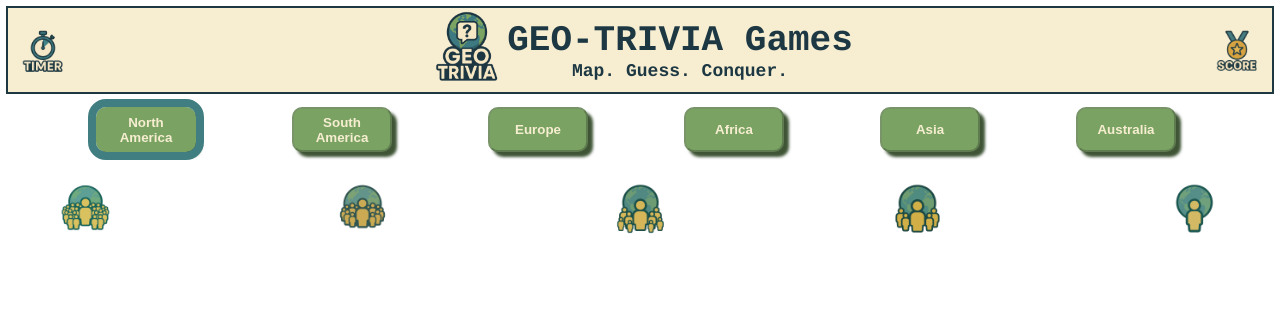
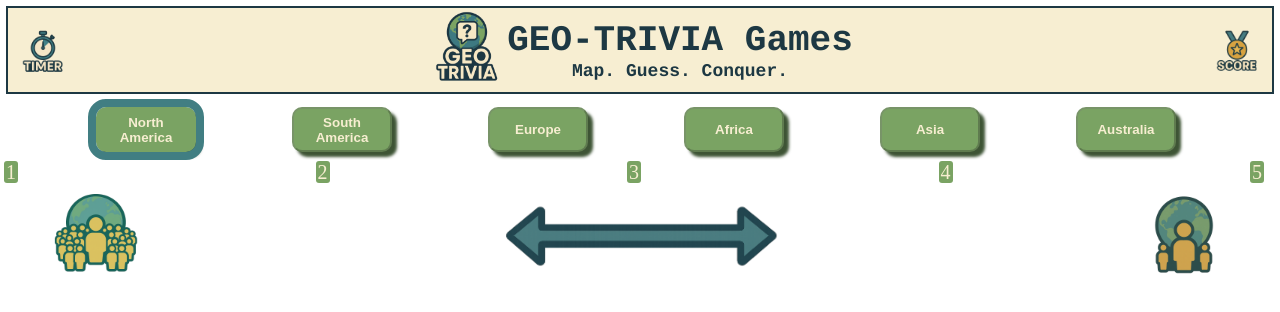
Before and after one commit to 4pd4stantone/geo-trivia-game, a React (Vite) app in the folder geo-trivia-game/: page / in a window 1280 px wide. Both pictures are taken after a click on the button "North America". Shown: the top 312 px of the page. Built offline with nearby package versions, Linux system fonts and the light colour scheme; no server answers.

Commit message:
created the column section and assigned one city card to each column, added an arrow and updated some css

```diff
--- a/geo-trivia-game/src/CityCards.jsx
+++ b/geo-trivia-game/src/CityCards.jsx
@@ -1,13 +1,9 @@
 import logo from "./assets/geo-trivia-logo.png"
-export default function CityCards({cities}) {
+
+export default function CityCards({city}) {
 
  return (
     <>
-    {cities.map((city, i) => {
-            if (i >= 5) {
-              return;
-            } else {
-              return (
         <div key={city.cityName} className="img-name-box">
             <img
             src={city.imageUrl || logo}
@@ -23,9 +19,6 @@ export default function CityCards({cities}) {
             </p>
             )}
         </div>
-              );
-            }
-        })}
     </>
     )
 
--- a/geo-trivia-game/src/Population.jsx
+++ b/geo-trivia-game/src/Population.jsx
@@ -2,18 +2,16 @@ import { useState, useEffect } from "react";
 import CityCards from "./CityCards.jsx";
 import coordinates from "./coordinates.js";
 import columns from "./columns.js"
-import logo from "./assets/geo-trivia-logo.png";
+import arrow from "./assets/arrow.png";
 import largestPop from "./assets/largestPop.png"
-import largePop from "./assets/largePop.png"
-import mediumLargePop from "./assets/mediumLargePop.png"
-import mediumPop from "./assets/mediumPop.png"
 import smallPop from "./assets/smallPop.png"
-import smallestPop from "./assets/smallestPop.png"
 
 export default function Population() {
   const [continent, setContinent] = useState(null);
   const [cities, setCities] = useState([]);
   const [game, setGame] = useState(false);
+  const [status, setStatus] = useState(null)
+
 
   // function handleDragEnd(event: DragEndEvent) {
   //   const { active, over } = event;
@@ -33,7 +31,8 @@ export default function Population() {
   // }
 
   function assignStatus(citiesWithImg) {
-    const citiesWithStatus = citiesWithImg.map((card, i) => ({...card, status: i + 1})  )
+    const firstFive = citiesWithImg.slice(0,5)
+    const citiesWithStatus = firstFive.map((card, i) => ({...card, status: i + 1})  )
     console.log(citiesWithStatus)
     return setCities(citiesWithStatus)
 }
@@ -175,27 +174,30 @@ const getCityPics = async (cityName) => {
         </section>
       ) : (
         <section id="img-boxes">
-         <CityCards cities={cities} />
+          {columns.map((column) => {
+            const cityCardPerColumn = cities.find(
+              (cityCard) => cityCard.status === column.id
+            )
+            return (
+              <div key={column.id} className="column">
+                <span className="number">{column.id}</span>
+                 {cityCardPerColumn && <CityCards city={cityCardPerColumn} />}
+              </div>
+            )
+          })}
         </section>
       )}
-
       {game ?
       ( <section id="pop-img-section">
-        <div>
-          <img src={largestPop} alt="Large Population" className="pop-img"/>
-        </div>
-        <div>
-          <img src={largePop} alt="Medium Population" className="pop-img"/>
-        </div>
-        <div>
-          <img src={mediumLargePop} alt="Small Population" className="pop-img"/>
-        </div>
-        <div>
-          <img src={mediumPop} alt="Small Population" className="pop-img"/>
-        </div>
-        <div>
-          <img src={smallestPop} alt="Small Population" className="pop-img"/>
-        </div>
+          <div id="left-pop-img">
+            <img src={largestPop} alt="Large Population" />
+          </div>
+          <div id="arrow-img">
+            <img src={arrow} alt="arrow" />
+          </div>
+          <div id="right-pop-img">
+            <img src={smallPop} alt="Small Population"/>
+          </div>
       </section>)
       :
       ("")
--- a/geo-trivia-game/src/population.css
+++ b/geo-trivia-game/src/population.css
@@ -31,7 +31,7 @@ main {
 #img-boxes {
     /* outline: 1px red solid; */
     justify-content: space-between;
-    margin: 20px 2px 0px 2px;
+    margin: -7px 2px 0px 2px;
     font-size: 20px;
     display: flex;
     flex-wrap: wrap;
@@ -46,7 +46,7 @@ main {
     height: 200px;
     width: 140px;
     object-fit: cover;
-    margin: 0 0 -30px 0;
+    margin: 0px 0 -30px 0;
     border-radius: 5px;
     box-shadow: 2px 2px 2px #306067;
     background-color: #ffffff;
@@ -67,15 +67,42 @@ main {
     color: #f7eed1;
     border-radius: 3px;
     position: relative;
-    top: -200px;
-    left: 6px;
+    top: 6px;
+    left: -6px;
 }
+
 #pop-img-section {
-    /* outline: 1px red solid; */
     display: flex;
-    justify-content: space-between;
-    margin: 0px 50px 0 50px;
+    width: 100%;
+    margin-top: 10px;
 }
-.pop-img {
-    height: 55px;
+
+#pop-img-section > div {
+    display: flex;
+    justify-content: center;
+    align-items: center;
 }
+#left-pop-img img {
+    max-width: 20%;
+    height: auto;
+    display: flex;
+    object-fit: contain;
+    justify-content: center;
+    margin-right: auto;
+    margin-left: 40px;
+}
+#right-pop-img img {
+    max-width: 20%;
+    height: auto;
+    display: flex;
+    object-fit: contain;
+    justify-content: center;
+    margin-left: auto;
+    margin-right: 40px;
+}
+#arrow-img img {
+    max-width: 100%;
+    height: auto;
+    object-fit: cover;
+
+}
```
Also changed, not shown: geo-trivia-game/src/assets/arrow.png (added). Lines whose indentation alone changed are shown as unchanged.
